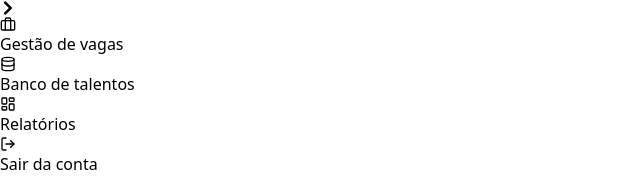
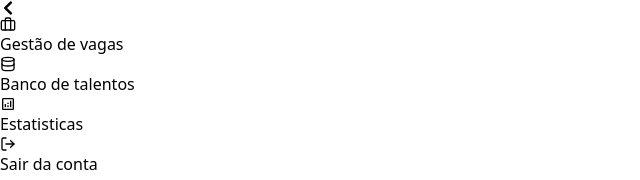
Before and after one commit to v-L1ma/RH, a React (Vite) app in the folder RH/: page /painel in a window 1280 px wide. Shown: the top 180 px of the page, without its empty margins (0-640 px from the left). Built offline with nearby package versions, Linux system fonts and the light colour scheme.

Commit message:
feat: new icon for stats option

```diff
--- a/RH/src/components/SideBar.tsx
+++ b/RH/src/components/SideBar.tsx
@@ -1,8 +1,8 @@
 import { FunctionComponent, useState } from "react";
 import { Link } from "react-router-dom";
 import { FiDatabase, FiBriefcase, FiLogOut } from "react-icons/fi";
-import { LuLayoutDashboard } from "react-icons/lu";
-import { FaChevronRight } from "react-icons/fa";
+import { FaChevronLeft, FaChevronRight } from "react-icons/fa";
+import { MdOutlineAnalytics } from "react-icons/md";
 
 export const SideBar: FunctionComponent = () => {
   const [isOpen, setIsOpen] = useState<boolean>(true)
@@ -10,8 +10,11 @@ export const SideBar: FunctionComponent = () => {
     <aside className="flex flex-col items-center p-4 rounded-r-xl bg-teal-500 justify-between shadow-lg">
       <ul className={`flex flex-col gap-3 text-white ${isOpen ? "w-56":"w-12"} transition-all`}>
 
-        <li className="flex text-2xl hover:bg-white/20 p-3 rounded-lg hover:backdrop-blur-xl items-center gap-3" onClick={()=>setIsOpen(!isOpen)}>
-          <FaChevronRight />
+        <li className="flex text-2xl hover:bg-white/20 p-3 rounded-lg hover:backdrop-blur-xl justify-end gap-3" onClick={()=>setIsOpen(!isOpen)}>
+
+          {
+            !isOpen ? (<FaChevronRight />):(<FaChevronLeft />)
+          }
         </li>
 
         <Link to="gestao-vagas">
@@ -32,11 +35,11 @@ export const SideBar: FunctionComponent = () => {
         </li>
         </Link>
 
-        <Link to="">
+        <Link to="estatisticas">
         <li className="flex text-2xl hover:bg-white/20 p-3 rounded-lg hover:backdrop-blur-xl items-center gap-3 font-bold text-nowrap">
-          <LuLayoutDashboard />
+          <MdOutlineAnalytics />
           {
-            isOpen && <p className="text-lg">Relatórios</p>
+            isOpen && <p className="text-lg">Estatisticas</p>
           }
         </li>
         </Link>
```
